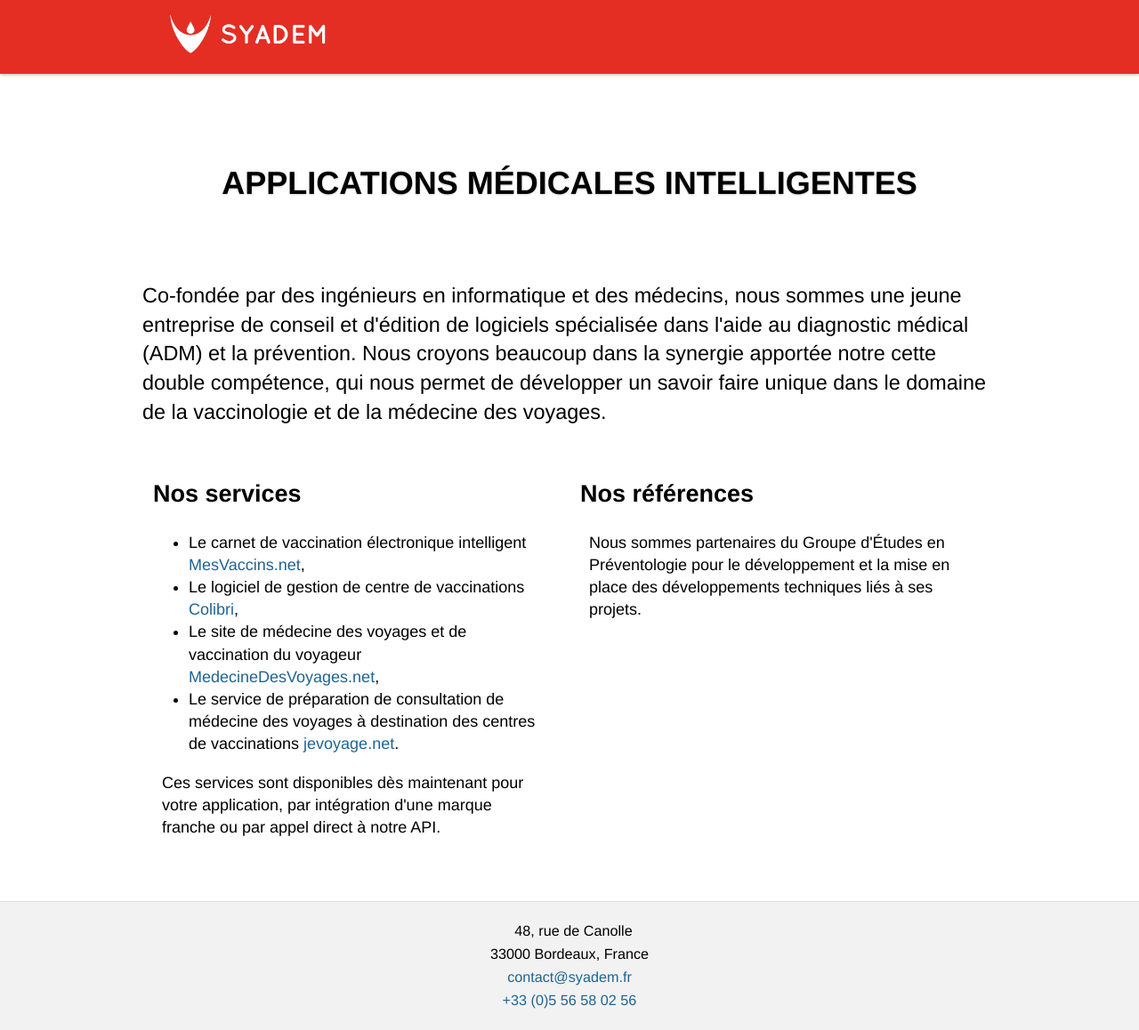
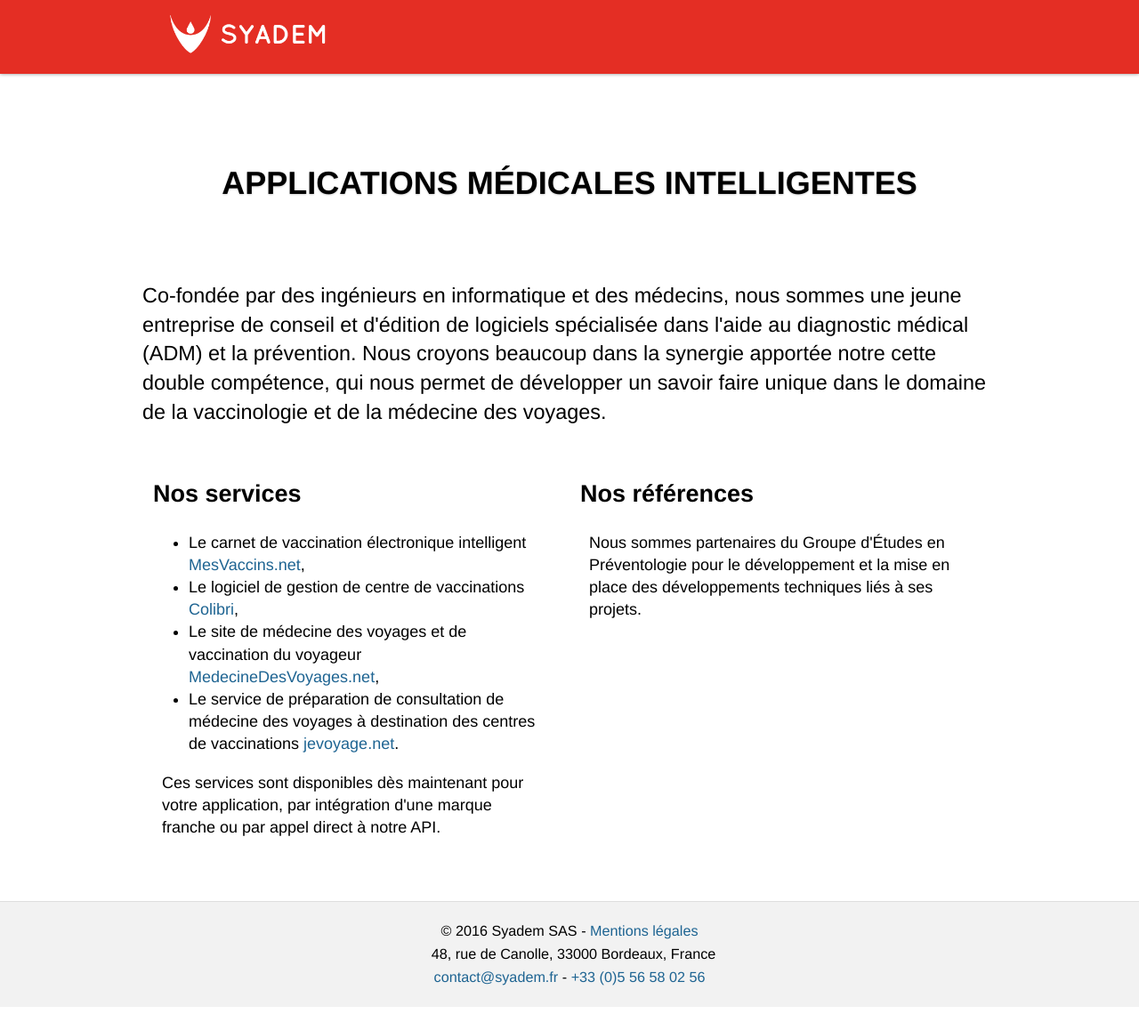
Before and after one commit to Syadem/syadem.github.io, a Jekyll site: the page built from index.html, in a window 1280 px wide. Shown: the whole page at 89% size. Built offline with Jekyll 4.4.1, drawn with Linux system fonts in a browser that asks for light colours; nearby versions of some CDN libraries; some web fonts are replaced; after the commit the page ends 1132 px from its top, so only the background shows below that.

Commit message:
Ajout des mentions légales

```diff
--- a/_layouts/default.html
+++ b/_layouts/default.html
@@ -41,17 +41,16 @@
 
     {{ content }}
 
-    <footer>
-      <div class="text-center" itemscope itemtype="http://data-vocabulary.org/Organization">
+    <footer class="text-center" >
+      © {{ 'now' | date: "%Y" }} Syadem SAS - <a href="mentions_legales.html">Mentions légales</a>
+      <div itemscope itemtype="http://data-vocabulary.org/Organization">
         <span itemprop="name" class="hide">Syadem</span>
         <div itemprop="address" itemscope
      itemtype="http://data-vocabulary.org/Address">
           <a href="https://www.google.fr/maps/preview#!q=48+rue+de+Canolle%2C+33+000+Bordeaux%2C+France&data=!4m15!2m14!1m13!1s0xd54d87577377f15%3A0x67d6387e6b6901a1!3m8!1m3!1d2870!2d-0.6021471!3d44.8281688!3m2!1i1338!2i779!4f13.1!4m2!3d44.8281688!4d-0.6021471" title="Syadem, 48 rue de Canolle, 33000 Bordeaux" target="_blank"><i class="icon-map-marker"></i></a>&nbsp;
-          <span itemprop="street-address">48, rue de Canolle</span><br>
-          <span itemprop="postal-code">33000</span> <span itemprop="locality">Bordeaux</span>, <span itemprop="country-name">France</span>
+          <span itemprop="street-address">48, rue de Canolle</span>, <span itemprop="postal-code">33000</span> <span itemprop="locality">Bordeaux</span>, <span itemprop="country-name">France</span>
         </div>
-        <script type="text/javascript">weloveyou();</script><br>
-        <a href="tel:+33-5-56-58-02-56" itemprop="tel">+33 (0)5 56 58 02 56</a>
+        <script type="text/javascript">weloveyou();</script> - <a href="tel:+33-5-56-58-02-56" itemprop="tel">+33 (0)5 56 58 02 56</a>
       </div>
     </footer>
   </body>
```
Also changed, not shown: mentions_legales.html (added, +29 -0 lines).
